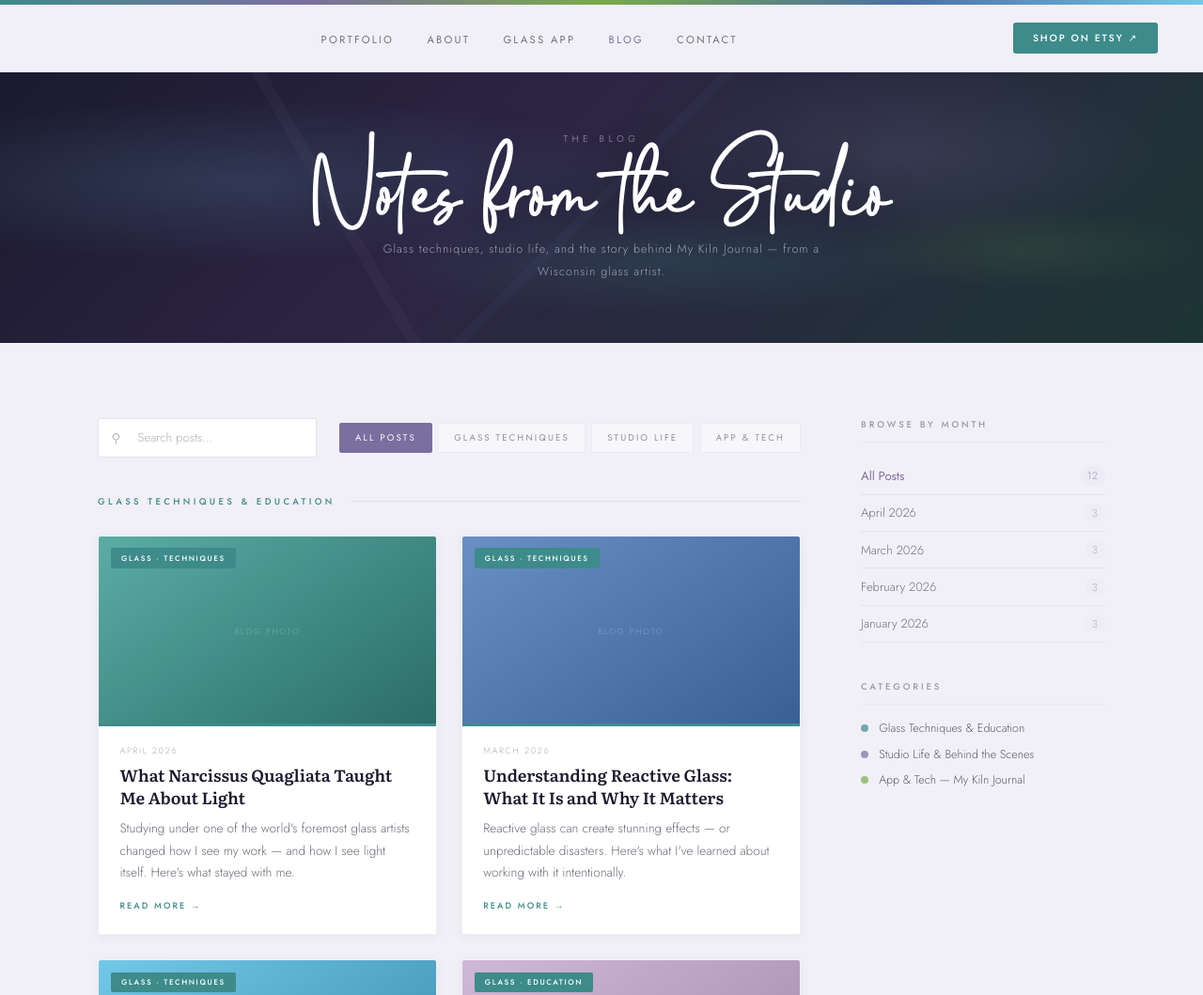
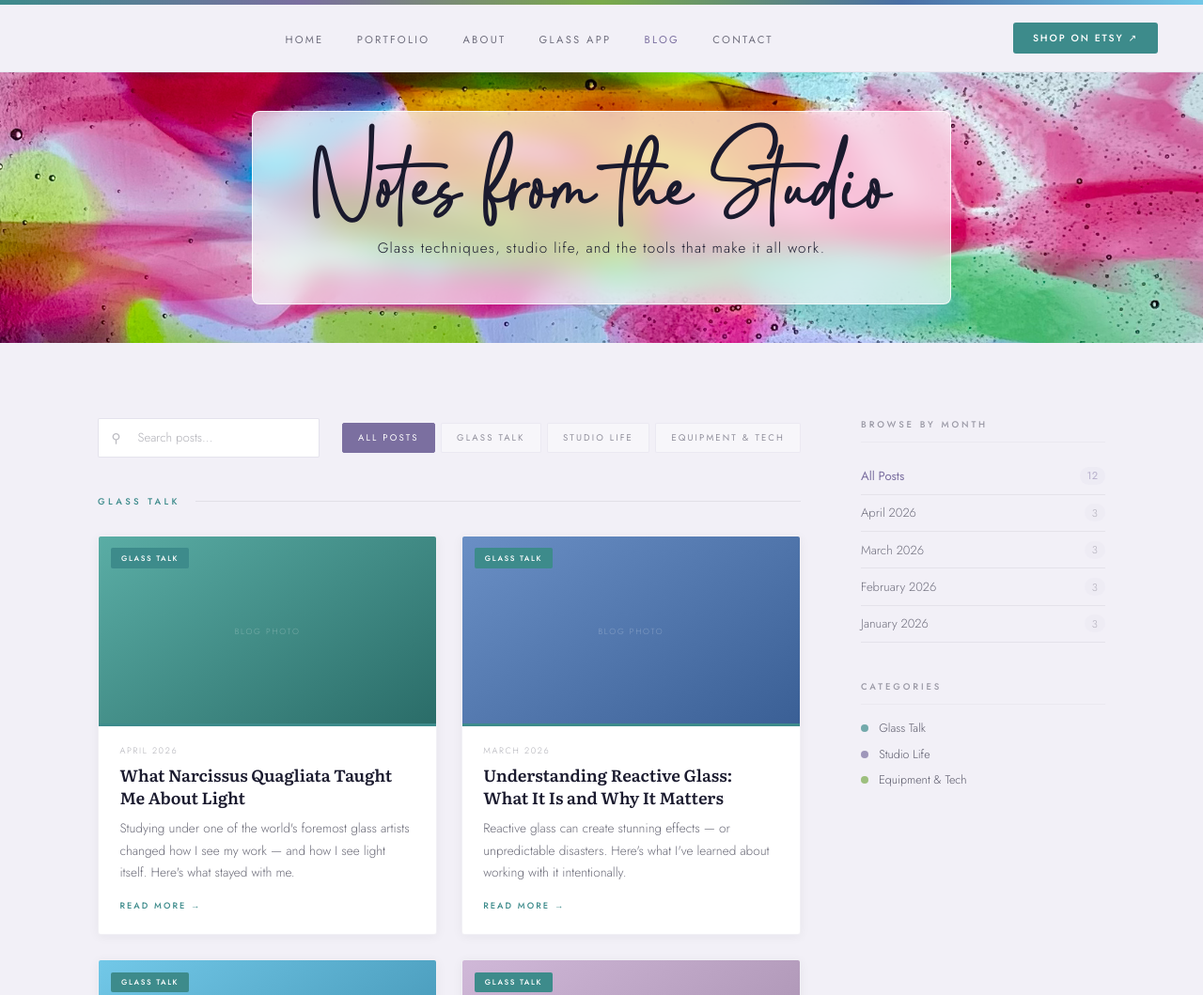
Before and after one commit to ArtGlassGirl/AngelasGlassStudio, a plain HTML site: page blog.html in a window 1280 px wide. Shown: the top 1059 px of the page at 94% size. Drawn offline with Linux system fonts and the light colour scheme; a web font is replaced by a local one.

Commit message:
Add files via upload

```diff
--- a/blog.html
+++ b/blog.html
@@ -85,41 +85,29 @@ nav.scrolled { box-shadow: 0 2px 20px rgba(26,26,46,0.08); }
   margin-top: calc(var(--nav-h) + 5px);
   height: 36vh; min-height: 240px;
   position: relative; overflow: hidden;
-  background: linear-gradient(135deg, var(--ink) 0%, #2d2444 40%, #1d3535 100%);
+  background: url('SliderMulti.jpg') center center / cover no-repeat;
   display: flex; align-items: center; justify-content: center;
 }
-.blog-hero::before {
-  content: ''; position: absolute; inset: 0;
-  background:
-    radial-gradient(ellipse 60% 50% at 20% 40%, rgba(114,200,232,0.15) 0%, transparent 60%),
-    radial-gradient(ellipse 40% 60% at 75% 30%, rgba(123,111,160,0.2) 0%, transparent 55%),
-    radial-gradient(ellipse 50% 40% at 55% 70%, rgba(61,139,139,0.18) 0%, transparent 50%),
-    radial-gradient(ellipse 30% 30% at 85% 65%, rgba(122,170,74,0.12) 0%, transparent 50%);
-  pointer-events: none;
-}
-.blog-hero::after {
-  content: ''; position: absolute; inset: 0;
-  background-image:
-    linear-gradient(60deg, transparent 30%, rgba(192,168,200,0.04) 30%, rgba(192,168,200,0.04) 31%, transparent 31%),
-    linear-gradient(-45deg, transparent 50%, rgba(114,200,232,0.03) 50%, rgba(114,200,232,0.03) 51%, transparent 51%);
-  pointer-events: none;
-}
-.hero-content { position: relative; z-index: 2; text-align: center; padding: 2rem; }
-.hero-eyebrow {
-  font-family: 'Jost', sans-serif; font-size: 0.62rem; font-weight: 400;
-  letter-spacing: 0.45em; text-transform: uppercase;
-  color: rgba(192,168,200,0.6); margin-bottom: 1rem;
+.hero-content {
+  position: relative; z-index: 2;
+  text-align: center;
+  padding: 2.8rem 4rem;
+  background: rgba(255,255,255,0.65);
+  backdrop-filter: blur(12px);
+  -webkit-backdrop-filter: blur(12px);
+  border-radius: 8px;
+  border: 1px solid rgba(255,255,255,0.8);
 }
 .hero-title {
   font-family: 'ElegantGoldenScript', cursive;
   font-size: clamp(2rem, 5vw, 3.8rem);
-  color: white; line-height: 1.05; margin-bottom: 1.2rem;
-  text-shadow: 0 2px 40px rgba(0,0,0,0.3);
+  color: var(--ink); line-height: 1.05; margin-bottom: 1.4rem;
+  text-shadow: none;
 }
 .hero-tagline {
-  font-family: 'Jost', sans-serif; font-size: 0.78rem; font-weight: 300;
+  font-family: 'Jost', sans-serif; font-size: 0.95rem; font-weight: 300;
   letter-spacing: 0.08em; line-height: 1.9;
-  color: rgba(255,255,255,0.55); max-width: 480px; margin: 0 auto;
+  color: var(--ink); max-width: 480px; margin: 0 auto;
 }
 
 /* MAIN LAYOUT */
@@ -438,6 +426,7 @@ footer {
 <nav id="main-nav">
   <a href="index.html" class="nav-logo"></a>
   <ul class="nav-links">
+    <li><a href="index.html">Home</a></li>
     <li><a href="portfolio.html">Portfolio</a></li>
     <li><a href="about.html">About</a></li>
     <li><a href="app.html">Glass App</a></li>
@@ -453,9 +442,8 @@ footer {
 <!-- HERO -->
 <section class="blog-hero">
   <div class="hero-content">
-    <p class="hero-eyebrow">The Blog</p>
     <h1 class="hero-title">Notes from the Studio</h1>
-    <p class="hero-tagline">Glass techniques, studio life, and the story behind My Kiln Journal — from a Wisconsin glass artist.</p>
+    <p class="hero-tagline">Glass techniques, studio life, and the tools that make it all work.</p>
   </div>
 </section>
 
@@ -473,9 +461,9 @@ footer {
       </div>
       <div class="category-tabs">
         <button class="cat-tab active" data-cat="all" onclick="switchCat('all', this)">All Posts</button>
-        <button class="cat-tab" data-cat="glass-techniques" onclick="switchCat('glass-techniques', this)">Glass Techniques</button>
+        <button class="cat-tab" data-cat="glass-techniques" onclick="switchCat('glass-techniques', this)">Glass Talk</button>
         <button class="cat-tab" data-cat="studio-life" onclick="switchCat('studio-life', this)">Studio Life</button>
-        <button class="cat-tab" data-cat="app-tech" onclick="switchCat('app-tech', this)">App &amp; Tech</button>
+        <button class="cat-tab" data-cat="app-tech" onclick="switchCat('app-tech', this)">Equipment &amp; Tech</button>
       </div>
     </div>
 
@@ -484,7 +472,7 @@ footer {
     <!-- GLASS TECHNIQUES -->
     <div class="category-group" id="group-glass-techniques" data-group="glass-techniques">
       <div class="cat-group-header">
-        <span class="cat-group-title teal">Glass Techniques &amp; Education</span>
+        <span class="cat-group-title teal">Glass Talk</span>
         <div class="cat-group-line"></div>
       </div>
       <div class="blog-grid">
@@ -492,7 +480,7 @@ footer {
         <a href="blog-post.html" class="blog-card acc-teal" data-cat="glass-techniques" data-title="What Narcissus Quagliata Taught Me About Light" data-date="2026-04">
           <div class="blog-card-img">
             <div class="blog-card-img-inner bi-teal"><span>Blog Photo</span></div>
-            <span class="blog-card-cat">Glass · Techniques</span>
+            <span class="blog-card-cat">Glass Talk</span>
           </div>
           <div class="blog-card-body">
             <p class="blog-card-date">April 2026</p>
@@ -505,7 +493,7 @@ footer {
         <a href="blog-post.html" class="blog-card acc-teal" data-cat="glass-techniques" data-title="Understanding Reactive Glass: What It Is and Why It Matters" data-date="2026-03">
           <div class="blog-card-img">
             <div class="blog-card-img-inner bi-cobalt"><span>Blog Photo</span></div>
-            <span class="blog-card-cat">Glass · Techniques</span>
+            <span class="blog-card-cat">Glass Talk</span>
           </div>
           <div class="blog-card-body">
             <p class="blog-card-date">March 2026</p>
@@ -518,7 +506,7 @@ footer {
         <a href="blog-post.html" class="blog-card acc-teal" data-cat="glass-techniques" data-title="Frit, Powder, and Texture: Building Depth in Fused Glass" data-date="2026-02">
           <div class="blog-card-img">
             <div class="blog-card-img-inner bi-sky"><span>Blog Photo</span></div>
-            <span class="blog-card-cat">Glass · Techniques</span>
+            <span class="blog-card-cat">Glass Talk</span>
           </div>
           <div class="blog-card-body">
             <p class="blog-card-date">February 2026</p>
@@ -531,7 +519,7 @@ footer {
         <a href="blog-post.html" class="blog-card acc-teal" data-cat="glass-techniques" data-title="Stained Glass vs. Fused Glass: What's the Difference?" data-date="2026-01">
           <div class="blog-card-img">
             <div class="blog-card-img-inner bi-lavender"><span>Blog Photo</span></div>
-            <span class="blog-card-cat">Glass · Education</span>
+            <span class="blog-card-cat">Glass Talk</span>
           </div>
           <div class="blog-card-body">
             <p class="blog-card-date">January 2026</p>
@@ -547,7 +535,7 @@ footer {
     <!-- STUDIO LIFE -->
     <div class="category-group" id="group-studio-life" data-group="studio-life">
       <div class="cat-group-header">
-        <span class="cat-group-title iris">Studio Life &amp; Behind the Scenes</span>
+        <span class="cat-group-title iris">Studio Life</span>
         <div class="cat-group-line"></div>
       </div>
       <div class="blog-grid">
@@ -610,7 +598,7 @@ footer {
     <!-- APP & TECH -->
     <div class="category-group" id="group-app-tech" data-group="app-tech">
       <div class="cat-group-header">
-        <span class="cat-group-title green">App &amp; Tech — My Kiln Journal</span>
+        <span class="cat-group-title green">Equipment &amp; Tech</span>
         <div class="cat-group-line"></div>
       </div>
       <div class="blog-grid">
@@ -618,7 +606,7 @@ footer {
         <a href="blog-post.html" class="blog-card acc-green" data-cat="app-tech" data-title="Why I Built My Kiln Journal" data-date="2026-04">
           <div class="blog-card-img">
             <div class="blog-card-img-inner bi-green"><span>Blog Photo</span></div>
-            <span class="blog-card-cat">App &amp; Tech</span>
+            <span class="blog-card-cat">Equipment &amp; Tech</span>
           </div>
           <div class="blog-card-body">
             <p class="blog-card-date">April 2026</p>
@@ -631,7 +619,7 @@ footer {
         <a href="blog-post.html" class="blog-card acc-green" data-cat="app-tech" data-title="How to Install My Kiln Journal on Your Phone (No App Store Needed)" data-date="2026-03">
           <div class="blog-card-img">
             <div class="blog-card-img-inner bi-cobalt"><span>Blog Photo</span></div>
-            <span class="blog-card-cat">App &amp; Tech</span>
+            <span class="blog-card-cat">Equipment &amp; Tech</span>
           </div>
           <div class="blog-card-body">
             <p class="blog-card-date">March 2026</p>
@@ -644,7 +632,7 @@ footer {
         <a href="blog-post.html" class="blog-card acc-green" data-cat="app-tech" data-title="5 Ways a Firing Log Can Save You Money on Glass" data-date="2026-02">
           <div class="blog-card-img">
             <div class="blog-card-img-inner bi-iris"><span>Blog Photo</span></div>
-            <span class="blog-card-cat">App &amp; Tech</span>
+            <span class="blog-card-cat">Equipment &amp; Tech</span>
           </div>
           <div class="blog-card-body">
             <p class="blog-card-date">February 2026</p>
@@ -657,7 +645,7 @@ footer {
         <a href="blog-post.html" class="blog-card acc-green" data-cat="app-tech" data-title="Kiln Maintenance 101: What I Track and Why" data-date="2026-01">
           <div class="blog-card-img">
             <div class="blog-card-img-inner bi-sky"><span>Blog Photo</span></div>
-            <span class="blog-card-cat">App &amp; Tech</span>
+            <span class="blog-card-cat">Equipment &amp; Tech</span>
           </div>
           <div class="blog-card-body">
             <p class="blog-card-date">January 2026</p>
@@ -689,9 +677,9 @@ footer {
     <div class="sidebar-section">
       <p class="sidebar-title">Categories</p>
       <div class="cat-key">
-        <div class="cat-key-item"><div class="cat-key-dot" style="background:var(--teal);"></div>Glass Techniques &amp; Education</div>
-        <div class="cat-key-item"><div class="cat-key-dot" style="background:var(--iris);"></div>Studio Life &amp; Behind the Scenes</div>
-        <div class="cat-key-item"><div class="cat-key-dot" style="background:var(--green);"></div>App &amp; Tech — My Kiln Journal</div>
+        <div class="cat-key-item"><div class="cat-key-dot" style="background:var(--teal);"></div>Glass Talk</div>
+        <div class="cat-key-item"><div class="cat-key-dot" style="background:var(--iris);"></div>Studio Life</div>
+        <div class="cat-key-item"><div class="cat-key-dot" style="background:var(--green);"></div>Equipment &amp; Tech</div>
       </div>
     </div>
 
```
